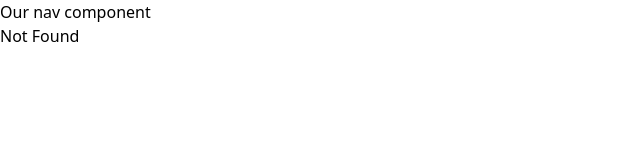
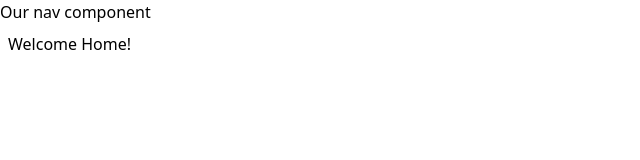
Before and after one commit to Olaleye-Blessing/tanstack-router-article, a React (Vite) app: page / in a window 1280 px wide. Before the commit this address had no page. Shown: the top 160 px of the page, without its empty margins (0-640 px from the left). Built offline with nearby package versions, Linux system fonts and the light colour scheme.

Commit message:
Create home page

```diff
--- a/src/routeTree.gen.ts
+++ b/src/routeTree.gen.ts
@@ -11,17 +11,28 @@
 // Import Routes
 
 import { Route as rootRoute } from './routes/__root'
+import { Route as IndexImport } from './routes/index'
 
 // Create/Update Routes
+
+const IndexRoute = IndexImport.update({
+  path: '/',
+  getParentRoute: () => rootRoute,
+} as any)
 
 // Populate the FileRoutesByPath interface
 
 declare module '@tanstack/react-router' {
-  interface FileRoutesByPath {}
+  interface FileRoutesByPath {
+    '/': {
+      preLoaderRoute: typeof IndexImport
+      parentRoute: typeof rootRoute
+    }
+  }
 }
 
 // Create and export the route tree
 
-export const routeTree = rootRoute.addChildren([])
+export const routeTree = rootRoute.addChildren([IndexRoute])
 
 /* prettier-ignore-end */
--- /dev/null
+++ b/src/routes/index.tsx
@@ -0,0 +1,15 @@
+import { createFileRoute } from '@tanstack/react-router';
+
+function Index() {
+	return (
+		<div className='p-2'>
+			<header>
+				<h1>Welcome Home!</h1>
+			</header>
+		</div>
+	);
+}
+
+export const Route = createFileRoute('/')({
+	component: Index,
+});
```
